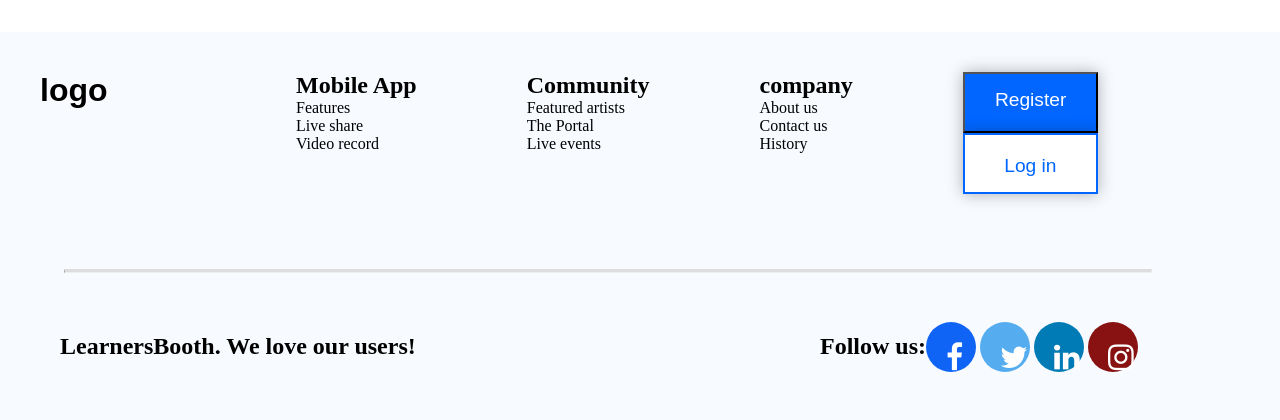
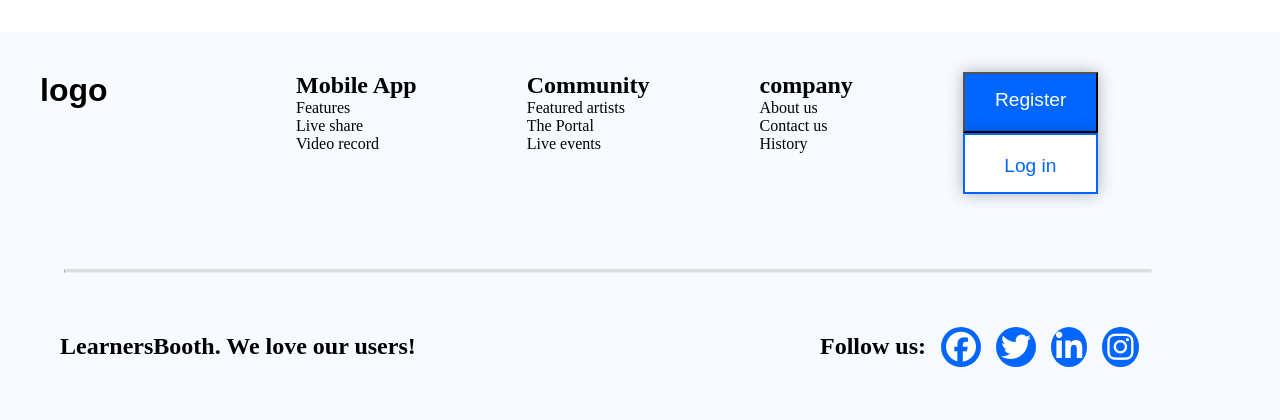
Before and after one commit to sharat0/lb-landing, a PHP site: page /services/ in a window 1280 px wide. Shown: the part 5873-6293 px from the top of the page. Run offline with PHP 8.4, Linux system fonts and the light colour scheme; some libraries are stand-ins or nearby versions.

Commit message:
Services Social Media Icon Fixed'

```diff
--- a/services/index.html
+++ b/services/index.html
@@ -5,7 +5,7 @@
     <meta charset="UTF-8">
     <meta name="viewport" content="width=device-width, initial-scale=1.0">
     <link rel="stylesheet" href="../style.css">
-    <link rel="stylesheet" href="https://cdnjs.cloudflare.com/ajax/libs/font-awesome/4.7.0/css/font-awesome.min.css">
+    <script src="https://kit.fontawesome.com/6d20788c52.js" crossorigin="anonymous"></script>
 
     <title>Services | Learners Booth</title>
 </head>
@@ -319,12 +319,12 @@
                 <div class="social-media">
                     <h3>Follow us:</h3>
 
-                    <div class="icon">
-                        <a href="#" class="fa fa-facebook"></a>
-                        <a href="#" class="fa fa-twitter"></a>
-                        <a href="#" class="fa fa-linkedin"></a>
-                        <a href="#" class="fa fa-instagram"></a>
-                    </div>
+                    <!-- <div class="icon"> -->
+                        <a href="#"><i class="fa-brands fa-facebook"></i></a>
+                        <a href="#"><i class="fa fa-twitter"></i></a>
+                        <a href="#"><i class="fa fa-linkedin"></i></a>
+                        <a href="#"><i class="fa fa-instagram"></i></a>
+                    <!-- </div>             -->
                 </div>
             </div>
 
--- a/style.css
+++ b/style.css
@@ -1115,49 +1115,19 @@
   justify-content: space-between;
 }
 
-.about-us .social-media .fa {
-  padding: 20px;
-  font-size: 30px;
-  width: 50px;
-  text-align: center;
-  text-decoration: none;
-  justify-content: center;
+
+
+.social-media i{
+  font-size: 30px !important;
+  margin-left: 15px;
+  background-color: #0066ff;
+  color: #fff;
+  padding: 5px;
+  border-radius: 50%;
 }
 
-
-.fa:hover {
-  opacity: 0.7;
-}
-
-.fa-facebook {
-  height: 50px;
-  width: 50px;
-  border-radius: 50%;
-  background: #0f63f5;
-  color: white;
-}
-
-.fa-twitter {
-  height: 50px;
-  width: 50px;
-  border-radius: 50%;
-  background: #55acee;
-  color: white;
-}
-
-.fa-linkedin {
-  height: 50px;
-  width: 50px;
-  border-radius: 50%;
-  background: #007bb5;
-  color: white;
-}
-.fa-instagram {
-  height: 50px;
-  width: 50px;
-  border-radius: 50%;
-  background: #881212;
-  color: white;
+.social-media i:hover{
+    opacity: 0.7;
 }
 
 /*responsive services  */
@@ -1294,3 +1264,4 @@
   .choose-us .feature .point{
     display: block;
   }
+}
```
